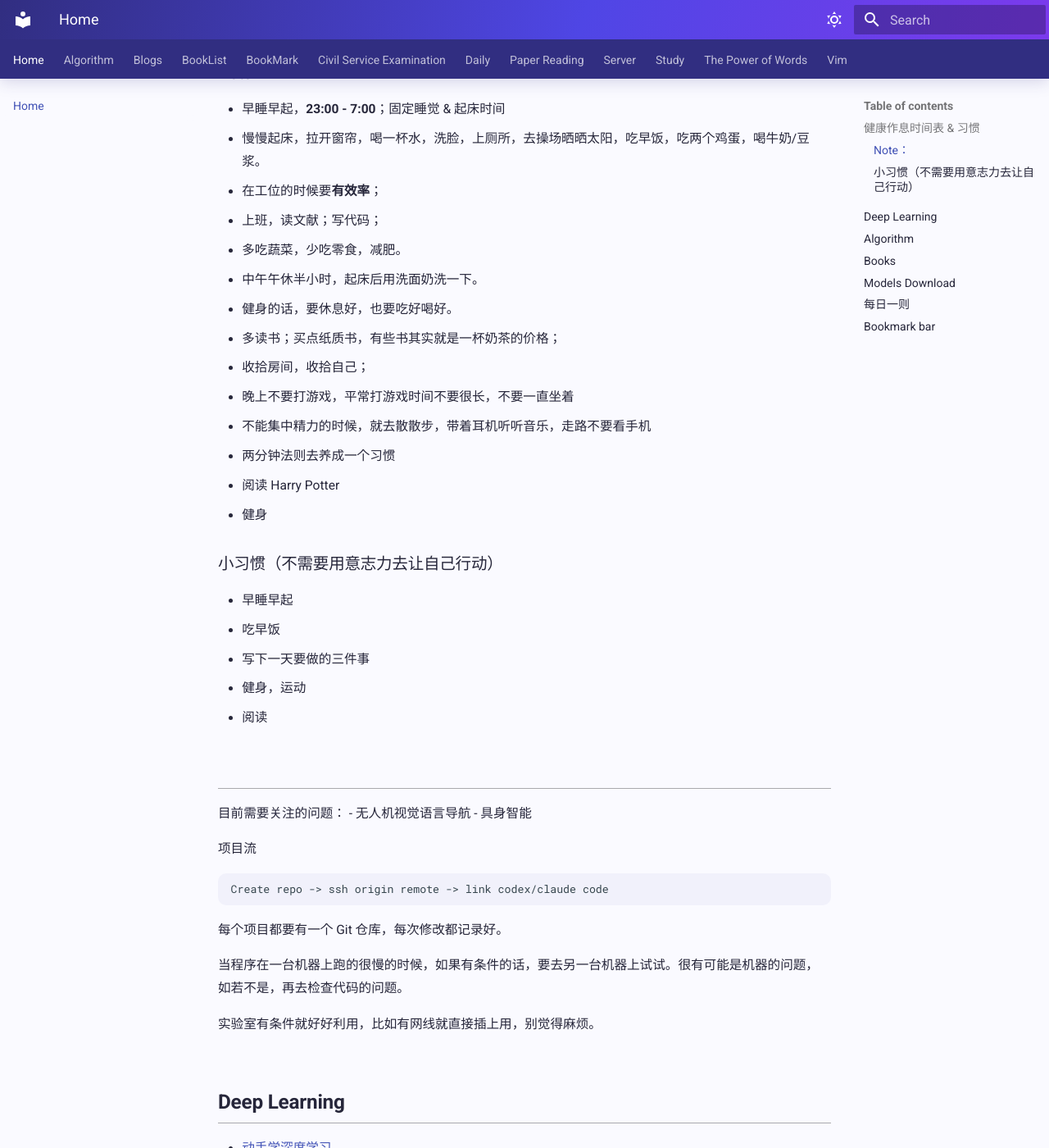
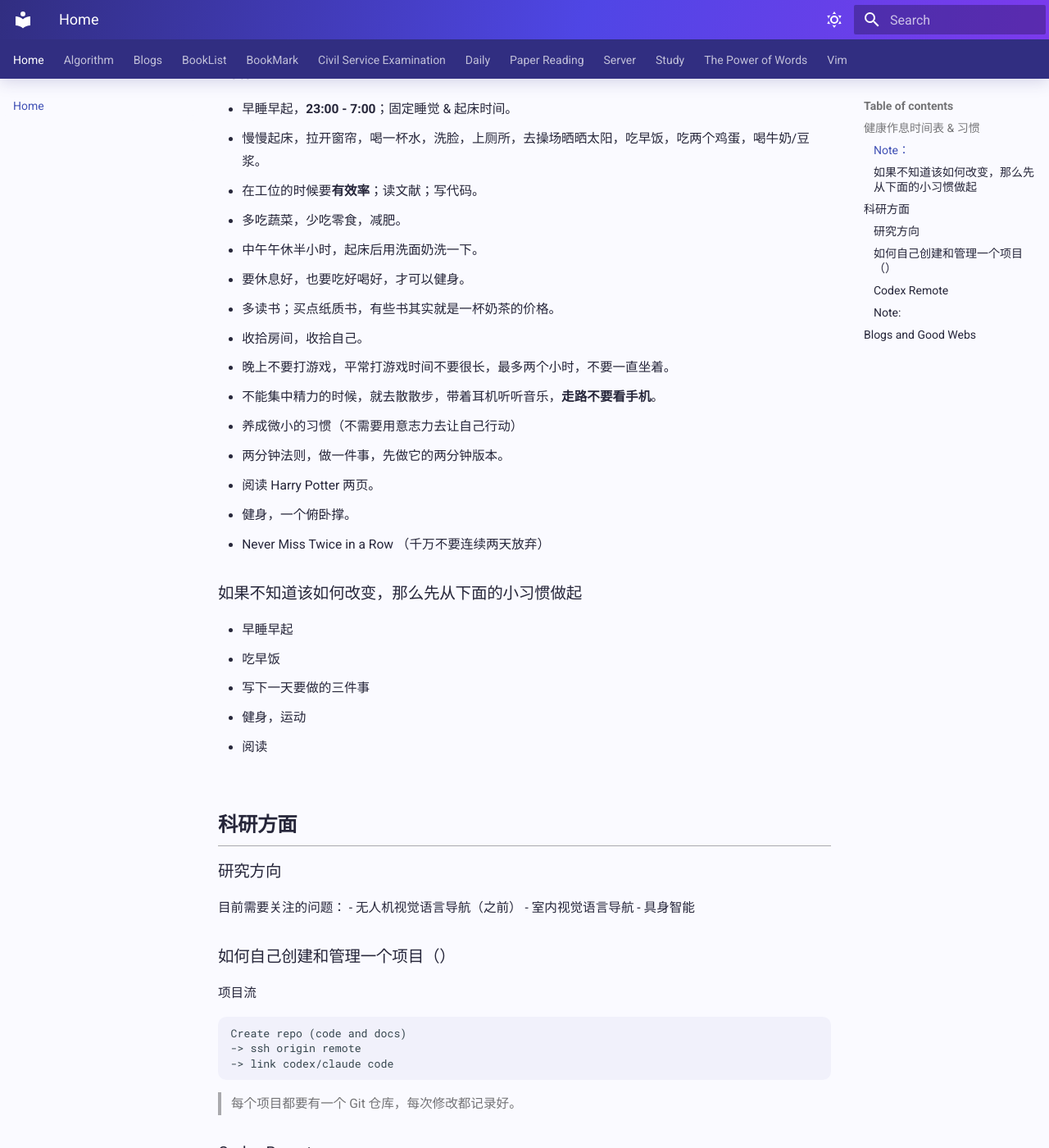
Before and after one commit to WGZ-W/wgz-w.github.io, an MkDocs documentation site: the page built from docs/index.md, in a window 1280 px wide and 1400 px high, scrolled down 860 px. Shown: the whole window at 82% size. Built offline with MkDocs 1.6.1 and Material for MkDocs 9.7.7, drawn with Linux system fonts in a browser that asks for light colours; some of the changed text lies outside the part shown.

Commit message:
docs: refresh homepage content and add the September 14 daily log

````diff
--- /dev/null
+++ b/docs/Daily/2026/September/0914.md
@@ -0,0 +1,34 @@
+
+<!-- # Template -->
+# 2026-09-14
+
+
+
+## 三个任务 （具体点）
+1. 开组会、上课
+2. 寄快递、洗衣服
+3. 写代码，看论文
+
+## 记录表
+
+|Number| Time | Event|
+|-|-|-|
+|1| 8：55| 醒，赶紧进入会议开组会|
+|2| 9：00 - 10：30| 开组会|
+|3| 10：30 - 12：30| 洗袜子，打把大乱斗，躺了会起来抢课|
+|4| 12：30 - 13：30| 吃午饭，去上课|
+|5| 13：30 ~ 16：10| 上课|
+|6| 16：10 - 18：30| 寄快递，吃晚饭|
+|7| 18：30 - 20：30| 在服务器上配置 ChatGPT Plus 登录，写代码|
+|8| 20：30 - 21：00| 跟老姐视频通话|
+|9| 21：00 - 21：20| 写记录，下班|
+|10| | |
+|11| | |
+|12| | |
+
+
+## Note
+1. 三个任务写的具体点
+2. 昨晚睡得太晚，早睡早起，吃早饭
+3. 晚上早点下班去打打球
+4. 上课可以看论文
--- a/docs/index.md
+++ b/docs/index.md
@@ -10,36 +10,37 @@
 
 |时间|事件|备注|
 |-|-|-|
-|7：00-7：30|起床洗漱，拉伸|
-|7：30-8：30|吃饭，回一些 APP 消息，饭后读两页Harry Potter|
-|8：30-11：30/12：00|上课/上班|
-|12：00-14：30|吃午饭、午休、饭后读两页 Harry Potter|
+|7:00 - 7:30|起床洗漱，拉伸|
+|7:30 - 8:30|吃饭，回一些 APP 消息，饭后读两页Harry Potter|
+|8:30 - 11:30/12:00|上课/上班|
+|12:00 - 14:30|吃午饭、午休、饭后读两页 Harry Potter|
 |14:30 - 17:30|下午的工作时间|
-|17：30-18：30|晚饭、饭后读两页 Harry Potter|
+|17:30 - 18:30|晚饭、饭后读两页 Harry Potter|
 ||晚饭之后干活两个小时|
 ||去打球或者健身|
-|~22：30|洗漱、洗衣服、收拾房间、视频聊天|
-|23：00|睡觉|
+|~ 22:30|洗漱、洗衣服、收拾房间、视频聊天|
+|23:00|睡觉|
 
 
 ### Note：
 
-- 早睡早起，**23:00 - 7:00**；固定睡觉 & 起床时间
+- 早睡早起，**23:00 - 7:00**；固定睡觉 & 起床时间。
 - 慢慢起床，拉开窗帘，喝一杯水，洗脸，上厕所，去操场晒晒太阳，吃早饭，吃两个鸡蛋，喝牛奶/豆浆。
-- 在工位的时候要**有效率**；
-- 上班，读文献；写代码；
+- 在工位的时候要**有效率**；读文献；写代码。
 - 多吃蔬菜，少吃零食，减肥。
 - 中午午休半小时，起床后用洗面奶洗一下。
-- 健身的话，要休息好，也要吃好喝好。
-- 多读书；买点纸质书，有些书其实就是一杯奶茶的价格；
-- 收拾房间，收拾自己；
-- 晚上不要打游戏，平常打游戏时间不要很长，不要一直坐着
-- 不能集中精力的时候，就去散散步，带着耳机听听音乐，走路不要看手机
-- 两分钟法则去养成一个习惯
-  - 阅读 Harry Potter
-  - 健身
+- 要休息好，也要吃好喝好，才可以健身。
+- 多读书；买点纸质书，有些书其实就是一杯奶茶的价格。
+- 收拾房间，收拾自己。
+- 晚上不要打游戏，平常打游戏时间不要很长，最多两个小时，不要一直坐着。
+- 不能集中精力的时候，就去散散步，带着耳机听听音乐，**走路不要看手机**。
+- 养成微小的习惯（不需要用意志力去让自己行动）
+  - 两分钟法则，做一件事，先做它的两分钟版本。
+  - 阅读 Harry Potter 两页。
+  - 健身，一个俯卧撑。
+- Never Miss Twice in a Row （千万不要连续两天放弃）
 
-### 小习惯（不需要用意志力去让自己行动）
+### 如果不知道该如何改变，那么先从下面的小习惯做起
 - 早睡早起
 - 吃早饭
 - 写下一天要做的三件事
@@ -47,59 +48,64 @@
 - 阅读
 
 
-##
+## 科研方面
 
+
+### 研究方向
 目前需要关注的问题：
-- 无人机视觉语言导航
+- 无人机视觉语言导航（之前）
+- 室内视觉语言导航
 - 具身智能
 
 
+### 如何自己创建和管理一个项目（）
 项目流
 ```
-Create repo -> ssh origin remote -> link codex/claude code
+Create repo (code and docs)
+-> ssh origin remote
+-> link codex/claude code
 ```
+> 每个项目都要有一个 Git 仓库，每次修改都记录好。
 
 
+### Codex Remote
+使用 ***SSH 反向隧道*** 在服务器上用 Codex ；
+具体使用方法问 ChatGPT
 
 
-每个项目都要有一个 Git 仓库，每次修改都记录好。
-
-当程序在一台机器上跑的很慢的时候，如果有条件的话，要去另一台机器上试试。很有可能是机器的问题，如若不是，再去检查代码的问题。
-
-实验室有条件就好好利用，比如有网线就直接插上用，别觉得麻烦。
+### Note:
+- 当程序在一台机器上跑的很慢的时候，先检查**代码**的问题，如果代码没有什么问题，则有条件的话，可以去另一台机器上试试，很有可能是**机器的问题**。（都是实践出来的）。
+- 实验室有条件就好好利用，比如有网线就直接插上用，别觉得麻烦。
 
 
-## Deep Learning
-- [动手学深度学习](https://zh.d2l.ai/)
-- [ML2025-Spring](https://speech.ee.ntu.edu.tw/~hylee/ml/2025-spring.php)
-- [CS336](https://stanford-cs336.github.io/spring2025/)
+## Blogs and Good Webs
 
-## Algorithm
-- [Hello Algo](https://www.hello-algo.com)
+- Deep Learning
+  - [动手学深度学习](https://zh.d2l.ai/)
+  - [ML2025-Spring](https://speech.ee.ntu.edu.tw/~hylee/ml/2025-spring.php)
+  - [CS336](https://stanford-cs336.github.io/spring2025/)
 
-## Books
-- Harry Potter
-- 《曾国藩传》
+- Algorithm
+  - [Hello Algo](https://www.hello-algo.com)
 
+- Models Download
+  - [Hugging Face](https://huggingface.co/)
+  - [Hugging Face Mirror](https://hf-mirror.com/)
+  - [ModelScope](https://modelscope.cn/home)
 
-## Models Download
-- [Hugging Face](https://huggingface.co/)
-- [Hugging Face Mirror](https://hf-mirror.com/)
-- [ModelScope](https://modelscope.cn/home)
+- 每日一则
+  - [动手学深度学习](https://zh.d2l.ai/)
+  - [鸟哥的Linux私房菜](https://linux.vbird.org/)
+  - [Vim Help Files](https://vimhelp.org)
+  - [Hello Algo](https://www.hello-algo.com)
 
-## 每日一则
-- [动手学深度学习](https://zh.d2l.ai/)
-- [鸟哥的Linux私房菜](https://linux.vbird.org/)
-- [Vim Help Files](https://vimhelp.org)
-- [Hello Algo](https://www.hello-algo.com)
-
-## Bookmark bar
-- [WGZ](https://wgz-w.github.io/)
-- [Pytorch Documentation](https://docs.pytorch.org/docs/stable/index.html)
-- [鸟哥的Linux私房菜](https://linux.vbird.org/)
-- [Python Documentation](https://docs.python.org/3/)
-- [Git](https://git-scm.com/)
-- [Arch Wiki](https://wiki.archlinux.org/title/Main_page)
-- [ML2025-Spring](https://speech.ee.ntu.edu.tw/~hylee/ml/2025-spring.php)
-- [Free Download (English)](https://oceanofpdf.com/)
-- [Vim Help Files](https://vimhelp.org)
+- Bookmark bar
+  - [WGZ's Blog](https://wgz-w.github.io/)
+  - [Pytorch Documentation](https://docs.pytorch.org/docs/stable/index.html)
+  - [鸟哥的Linux私房菜](https://linux.vbird.org/)
+  - [Python Documentation](https://docs.python.org/3/)
+  - [Git](https://git-scm.com/)
+  - [Arch Wiki](https://wiki.archlinux.org/title/Main_page)
+  - [ML2025-Spring](https://speech.ee.ntu.edu.tw/~hylee/ml/2025-spring.php)
+  - [Free Download (English)](https://oceanofpdf.com/)
+  - [Vim Help Files](https://vimhelp.org)
````
